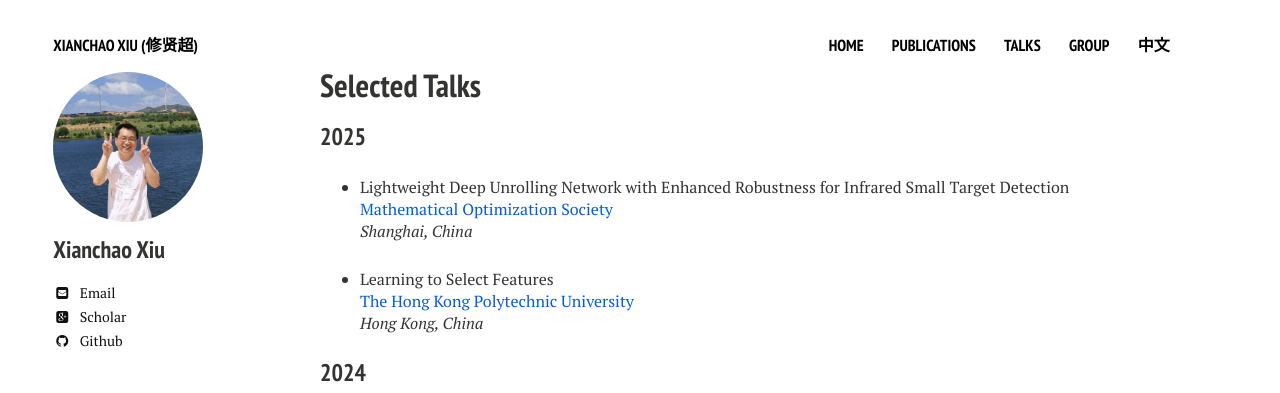
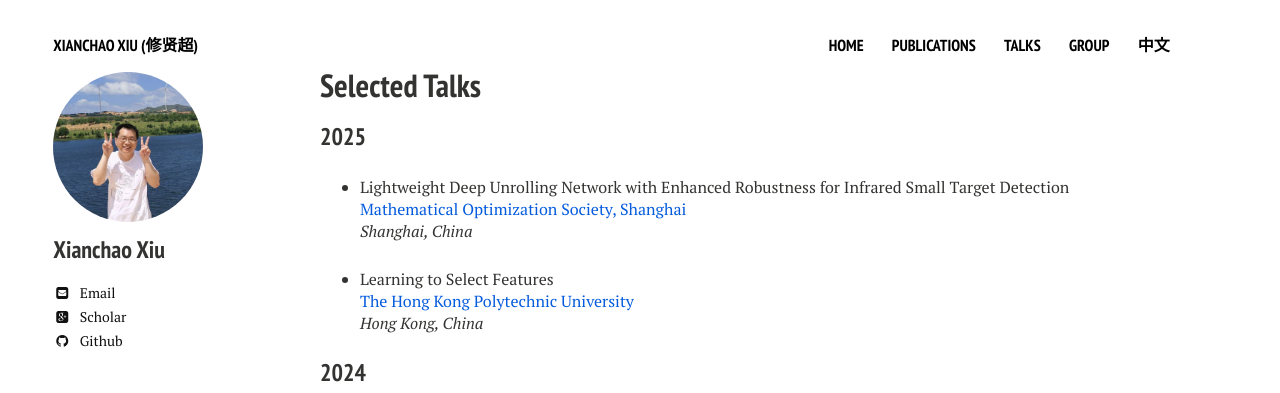
Before and after one commit to xianchaoxiu/xianchaoxiu.github.io, a Jekyll site: the page built from talks/index.md, in a window 1280 px wide. Shown: the top 393 px of the page. Built offline with Jekyll 4.4.1, drawn with Linux system fonts in a browser that asks for light colours; nearby versions of some CDN libraries.

Commit message:
Update index.md

```diff
--- a/talks/index.md
+++ b/talks/index.md
@@ -10,7 +10,7 @@ share: false
 
 ### 2025
 * Lightweight Deep Unrolling Network with Enhanced Robustness for Infrared Small Target Detection  <br>
-<a href="../talks/2025-MOS.pdf" class="textlink" target="_blank"> Mathematical Optimization Society </a> <br>
+<a href="../talks/2025-MOS.pdf" class="textlink" target="_blank"> Mathematical Optimization Society, Shanghai </a> <br>
 <i>Shanghai, China</i><br>
 
 * Learning to Select Features <br>
```
